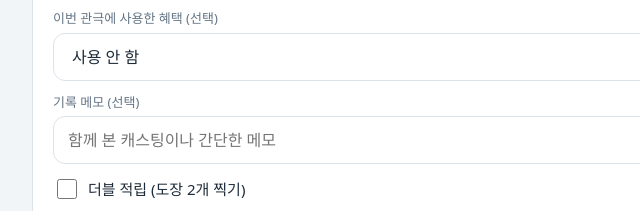
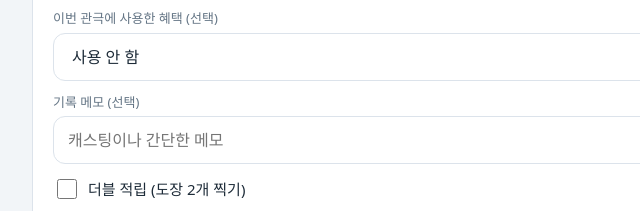
Before and after one commit to Oolong62/moss-forest, a plain HTML site: page index.html in a window 1280 px wide. Shown: the part 1042-1253 px from the top of the page, 182-822 px from the left. Drawn offline with Linux system fonts and the light colour scheme.

Commit message:
Update index.html

```diff
--- a/index.html
+++ b/index.html
@@ -225,7 +225,7 @@ button{font:inherit;cursor:pointer;border:0;border-radius:12px;touch-action:mani
         <label for="fUseBenefit">이번 관극에 사용한 혜택 (선택)</label>
         <select id="fUseBenefit"></select>
       </div>
-      <div class="full"><label for="fNote">기록 메모 (선택)</label><input id="fNote" placeholder="함께 본 캐스팅이나 간단한 메모"></div>
+      <div class="full"><label for="fNote">기록 메모 (선택)</label><input id="fNote" placeholder="캐스팅이나 간단한 메모"></div>
       <div class="full"><label class="chk"><input type="checkbox" id="fDouble"> 더블 적립 (도장 2개 찍기)</label></div>
       <div class="full"><button type="button" class="primary" id="add">관극 기록 추가하고 도장 찍기</button></div>
     </div>
```
